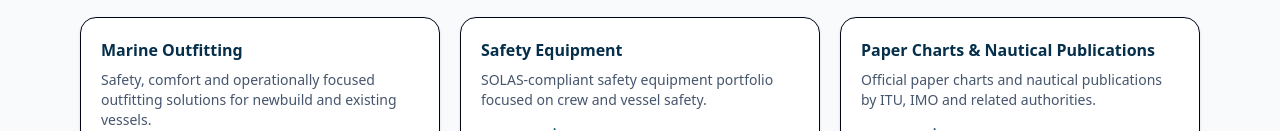
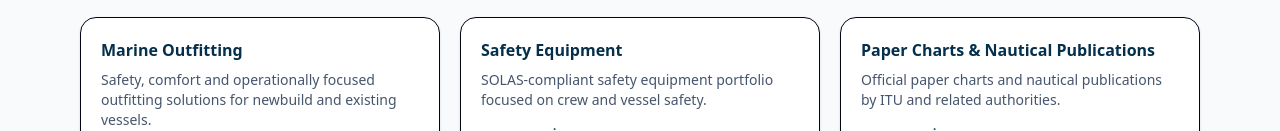
Before and after one commit to sierrashippingltd-rgb/sierramarine-next, a Next.js app: page /en/hizmetler in a window 1280 px wide. Shown: the part 821-952 px from the top of the page. Built offline with nearby package versions, Linux system fonts and the light colour scheme.

Commit message:
En sayflarda güncelleme

```diff
--- a/app/en/hizmetler/page.tsx
+++ b/app/en/hizmetler/page.tsx
@@ -21,7 +21,7 @@
     slug: "basili-harita-seyir-yayinlari",
     title: "Paper Charts & Nautical Publications",
     excerpt:
-      "Official paper charts and nautical publications by ITU, IMO and related authorities.",
+      "Official paper charts and nautical publications by ITU and related authorities.",
   },
   {
     slug: "survey-hazirligi",
--- a/app/en/page.tsx
+++ b/app/en/page.tsx
@@ -19,7 +19,7 @@
     slug: "basili-harita-seyir-yayinlari",
     title: "Paper Charts & Nautical Publications",
     excerpt:
-      "Official paper charts and nautical publications by ITU, IMO and related authorities.",
+      "Official paper charts and nautical publications by ITU and related authorities.",
   },
   {
     slug: "survey-hazirligi",
```
